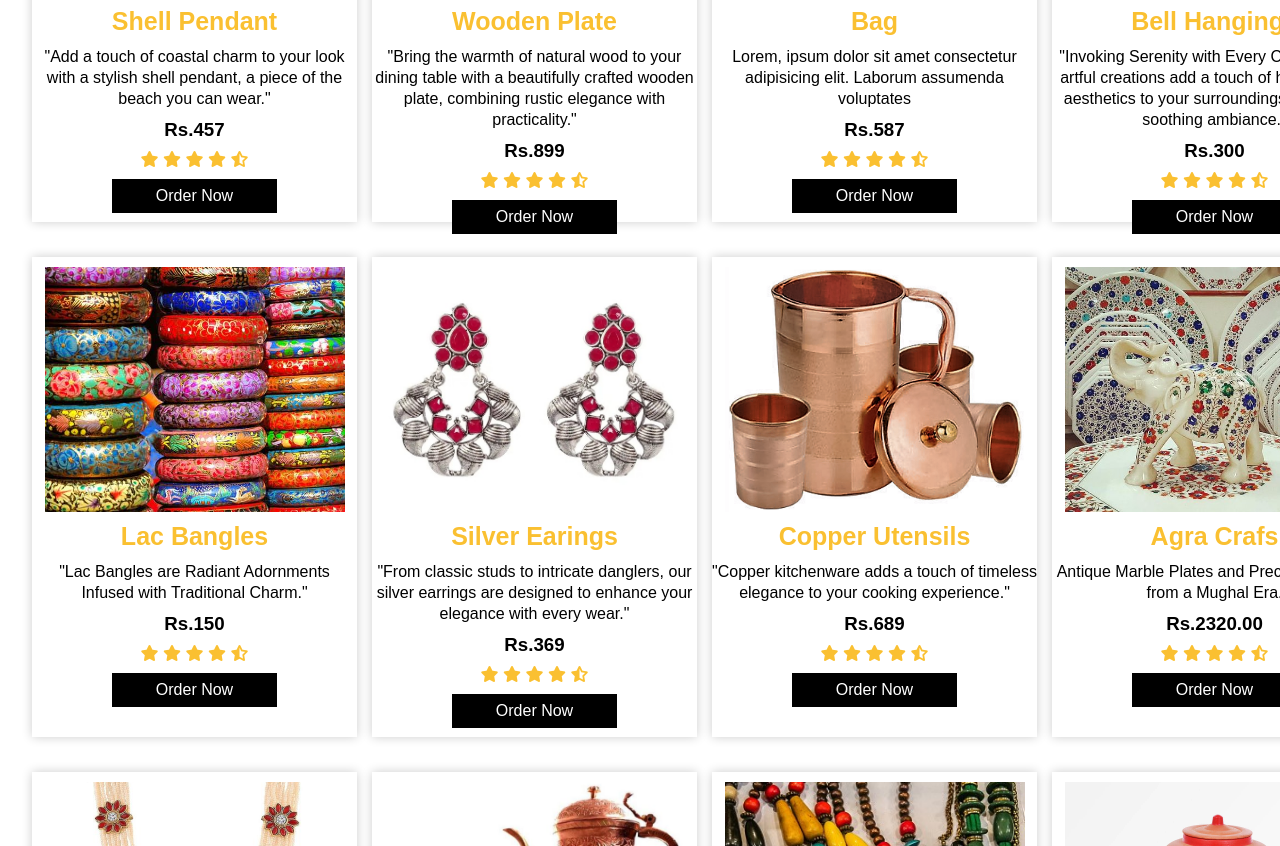
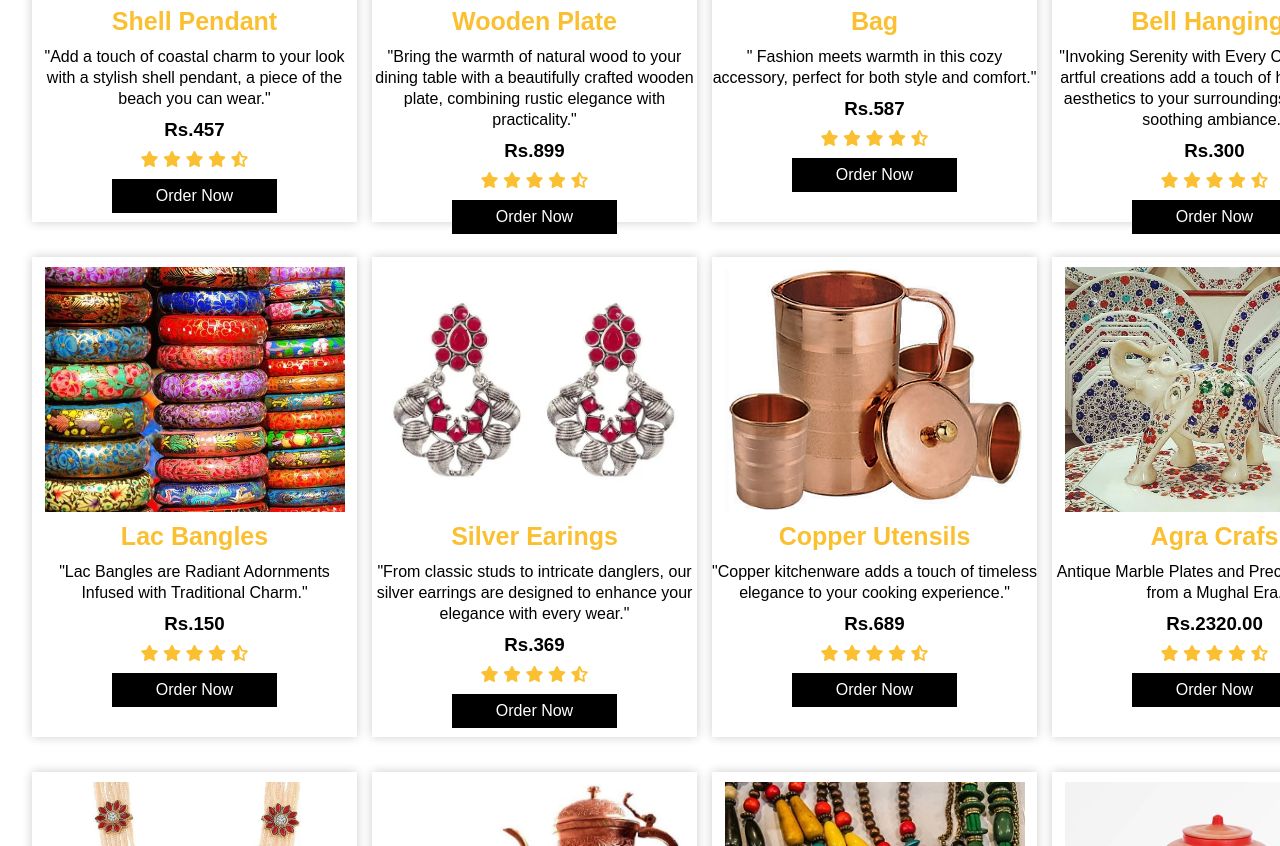
Before and after one commit to Joyline-Rencita-Dsouza/InternPE-Internship, a plain HTML site: page Task-2/index.html in a window 1280 px wide. Shown: the part 2538-3384 px from the top of the page. Drawn offline with Linux system fonts and the light colour scheme.

Commit message:
Update index.html

```diff
--- a/Task-2/index.html
+++ b/Task-2/index.html
@@ -277,7 +277,7 @@
                 <div class="menu_info">
                     <h2>Bag</h2>
                     <p>
-                        Lorem, ipsum dolor sit amet consectetur adipisicing elit. Laborum assumenda voluptates
+                        " Fashion meets warmth in this cozy accessory, perfect for both style and comfort."
                     </p>
                     <h3>Rs.587</h3>
                     <div class="menu_icon">
```
